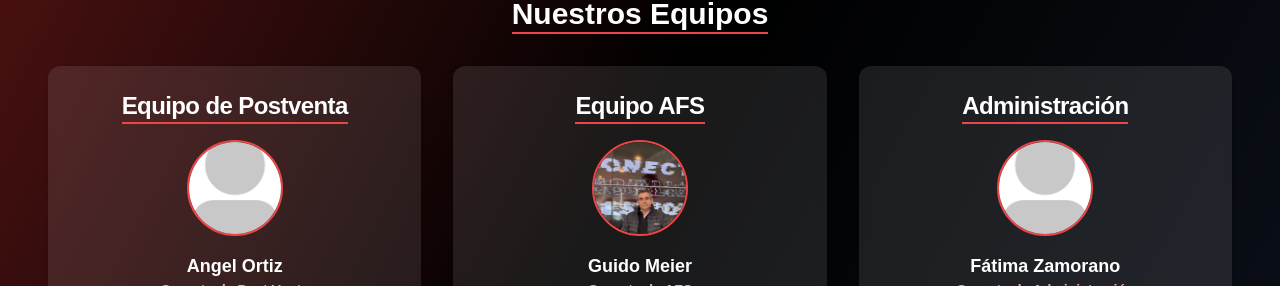
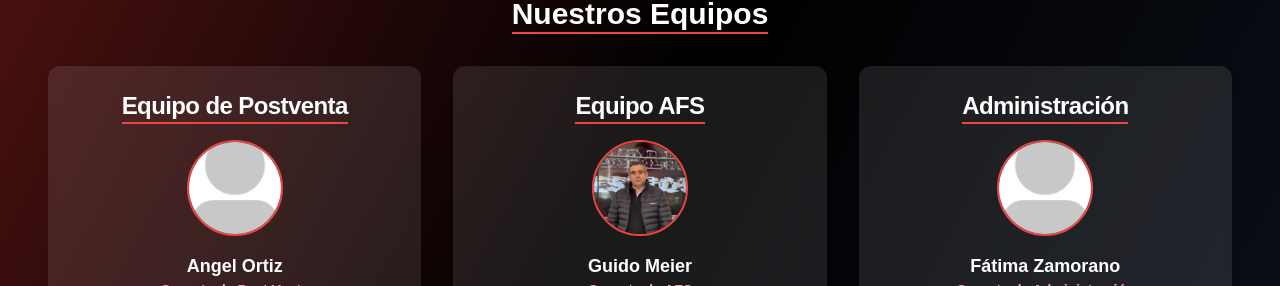
Before and after one commit to Pietro923/Landing-Page-Pueble, a Next.js app: page /empresa in a window 1280 px wide. Shown: the part 1136-1422 px from the top of the page. Built offline with nearby package versions, Linux system fonts and the light colour scheme.

Commit message:
guido mejorado

```diff
--- a/src/app/empresa/page.tsx
+++ b/src/app/empresa/page.tsx
@@ -50,7 +50,7 @@ export default function Company() {
   {
     image: "/imagenes/equipos/afs.webp",
     name: "Equipo AFS",
-    managerImage: "/imagenes/gerentes/guido.webp", // Imagen del gerente
+    managerImage: "/imagenes/gerentes/guido (1).jpg", // Imagen del gerente
     managerName: "Guido Meier",
     managerTitle: "Gerente de AFS",
     description: "Especialistas en sistemas de agricultura de precisión para optimizar tus cosechas."
```
Also changed, not shown: public/imagenes/gerentes/guido (1).jpg (added), public/imagenes/gerentes/guido.webp (deleted).
